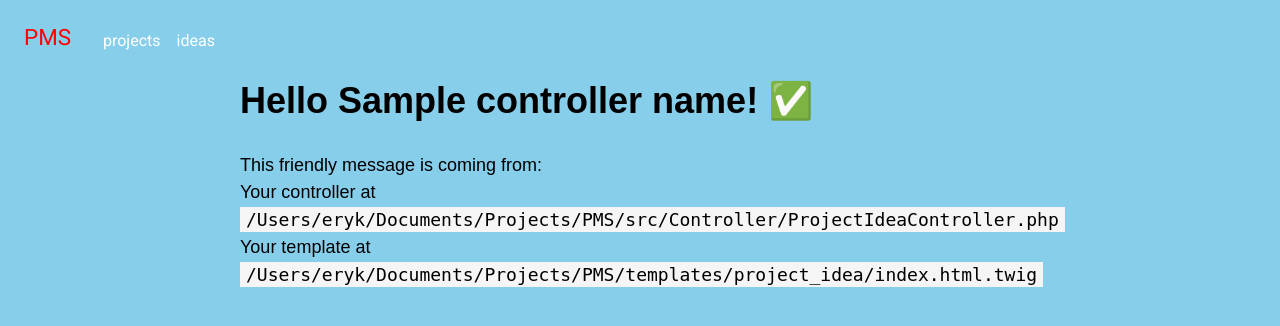
After one commit to Eryk13/PMS, a Symfony app: template templates/project_idea/index.html.twig in a window 1280 px wide. The commit adds this page. Shown: the top 326 px of the page. Run offline with Twig, Linux system fonts and the light colour scheme; the template is opened without the code that fills it: most values are stand-ins (such as "Sample title", 1, 10 or a date in 2020); style sheets or scripts are compiled from the project's sources; some libraries are stand-ins or nearby versions.

Commit message:
create ProjectIdeaController and add nav link

```diff
--- a/assets/styles/app.css
+++ b/assets/styles/app.css
@@ -23,9 +23,9 @@ a{
     gap: 2rem;
 }
 
-#top-nav-links{
+#top-nav__links{
     display: flex;
-    align-items: end;
+    gap: 1rem;
 }
 
 .link{
--- a/templates/base.html.twig
+++ b/templates/base.html.twig
@@ -23,6 +23,9 @@
                 <li>
                     <a href="/project" class="link">projects</a>
                 </li>
+                <li>
+                    <a href="/project-idea" class="link">ideas</a>
+                </li>
             </ul>
         </nav>
         {% block body %}{% endblock %}
--- /dev/null
+++ b/templates/project_idea/index.html.twig
@@ -0,0 +1,20 @@
+{% extends 'base.html.twig' %}
+
+{% block title %}Hello ProjectIdeaController!{% endblock %}
+
+{% block body %}
+<style>
+    .example-wrapper { margin: 1em auto; max-width: 800px; width: 95%; font: 18px/1.5 sans-serif; }
+    .example-wrapper code { background: #F5F5F5; padding: 2px 6px; }
+</style>
+
+<div class="example-wrapper">
+    <h1>Hello {{ controller_name }}! ✅</h1>
+
+    This friendly message is coming from:
+    <ul>
+        <li>Your controller at <code>/Users/eryk/Documents/Projects/PMS/src/Controller/ProjectIdeaController.php</code></li>
+        <li>Your template at <code>/Users/eryk/Documents/Projects/PMS/templates/project_idea/index.html.twig</code></li>
+    </ul>
+</div>
+{% endblock %}
```
Also changed, not shown: src/Controller/ProjectIdeaController.php (added, +18 -0 lines).
